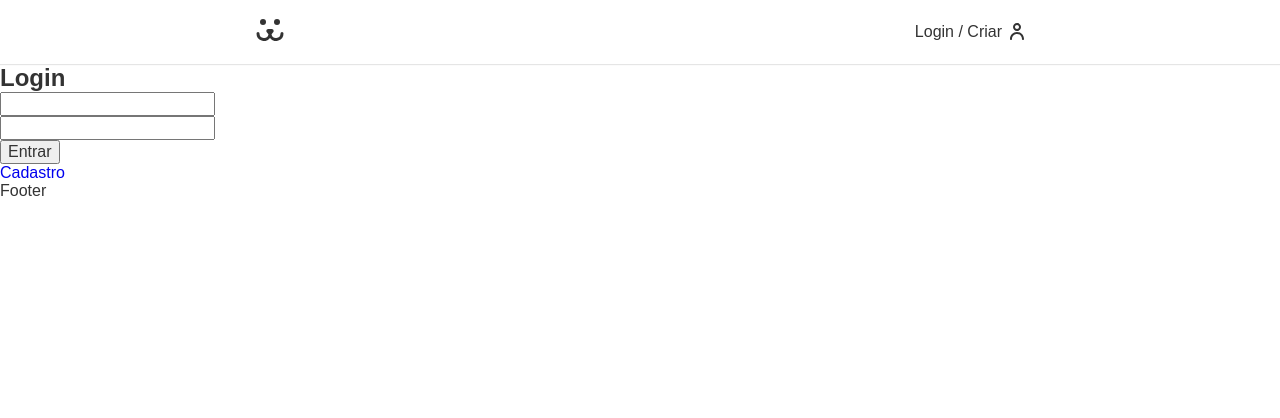
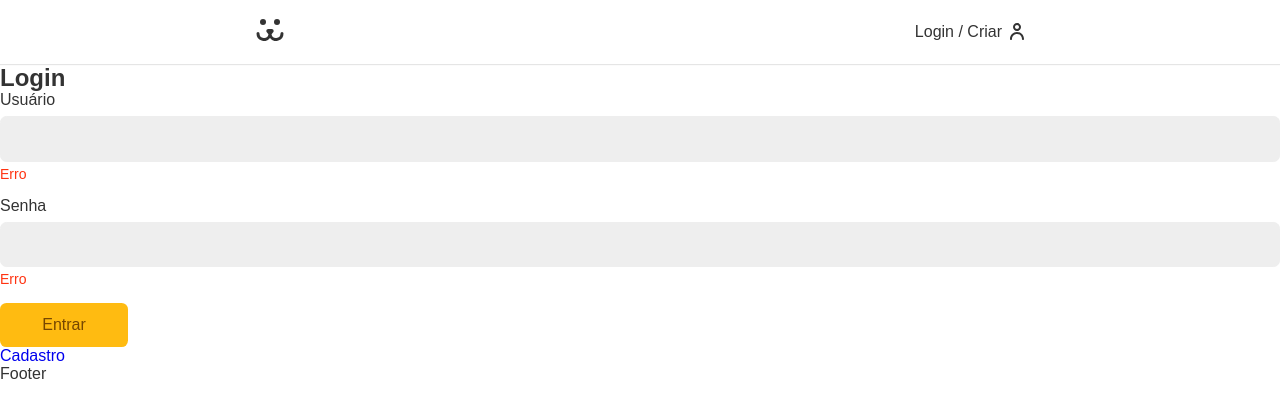
Before and after one commit to vtbrgt/Dogs-Origamid, a React (Create React App) app: page /login in a window 1280 px wide. Shown: the top 418 px of the page. Built offline with nearby package versions, Linux system fonts and the light colour scheme.

Commit message:
creating form components

```diff
--- /dev/null
+++ b/src/Components/Forms/Button.jsx
@@ -0,0 +1,12 @@
+import React from 'react';
+import styles from './Button.module.css';
+
+const Button = ({ children, ...props }) => {
+  return (
+    <button {...props} className={styles.button}>
+      {children}
+    </button>
+  );
+};
+
+export default Button;
--- /dev/null
+++ b/src/Components/Forms/Button.module.css
@@ -0,0 +1,24 @@
+.button {
+  font-size: 1rem;
+  font-family: var(--type-first);
+  cursor: pointer;
+  border: none;
+  border-radius: 0.4rem;
+  background: #fb1;
+  color: #764701;
+  min-width: 8rem;
+  padding: 0.8rem 1.2rem;
+  box-sizing: border-box;
+  transition: 0.1s;
+}
+
+.button:hover,
+.button:focus {
+  outline: none;
+  box-shadow: 0 0 0 3px #fea, 0 0 0 4px #fb1;
+}
+
+.button:disabled {
+  opacity: 0.5;
+  cursor: wait;
+}
--- /dev/null
+++ b/src/Components/Forms/Input.jsx
@@ -0,0 +1,16 @@
+import React from 'react';
+import styles from './Input.module.css';
+
+const Input = ({ label, type, name }) => {
+  return (
+    <div className={styles.wrapper}>
+      <label htmlFor={name} className={styles.label}>
+        {label}
+      </label>
+      <input id={name} name={name} type={type} className={styles.input} />
+      <p className={styles.error}>Erro</p>
+    </div>
+  );
+};
+
+export default Input;
--- /dev/null
+++ b/src/Components/Forms/Input.module.css
@@ -0,0 +1,35 @@
+.wrapper {
+  margin-bottom: 1rem;
+}
+
+.input {
+  border: 1px solid #eee;
+  display: block;
+  width: 100%;
+  font-size: 1rem;
+  padding: 0.8rem;
+  border-radius: 0.4rem;
+  background: #eee;
+  transition: 0.2s;
+}
+
+.input:focus,
+.input:hover {
+  outline: none;
+  border-color: #fb1;
+  background: white;
+  box-shadow: 0 0 0 3px #fea;
+}
+
+.label {
+  display: block;
+  font-size: 1rem;
+  line-height: 1;
+  padding-bottom: 0.5rem;
+}
+
+.error {
+  color: #f31;
+  font-size: 0.875rem;
+  margin-top: 0.25rem;
+}
--- a/src/Components/Login/LoginForm.jsx
+++ b/src/Components/Login/LoginForm.jsx
@@ -1,5 +1,7 @@
 import React from 'react';
 import { Link } from 'react-router-dom';
+import Input from '../Forms/Input';
+import Button from '../Forms/Button';
 
 const LoginForm = () => {
   const [username, setUsername] = React.useState('');
@@ -25,17 +27,9 @@
     <section>
       <h1>Login</h1>
       <form action="" onSubmit={handleSubmit}>
-        <input
-          type="text"
-          value={username}
-          onChange={({ target }) => setUsername(target.value)}
-        />
-        <input
-          type="password"
-          value={password}
-          onChange={({ target }) => setPassword(target.value)}
-        />
-        <button>Entrar</button>
+        <Input label="Usuário" type="text" name="username" />
+        <Input label="Senha" type="password" name="password" />
+        <Button>Entrar</Button>
       </form>
       <Link to="/login/criar">Cadastro</Link>
     </section>
```
